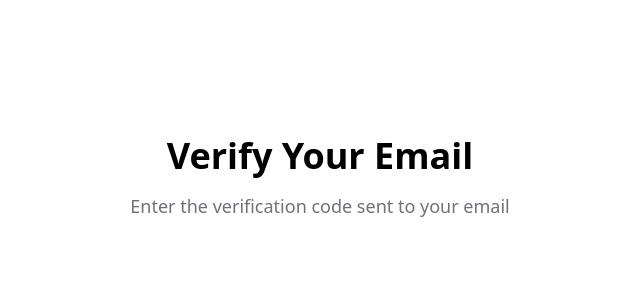
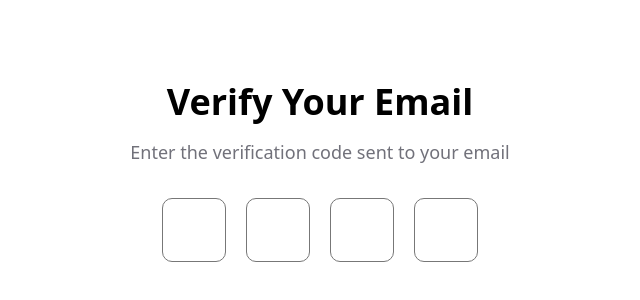
Before and after one commit to himsgyawali54/Food-Zone, a React (Vite) app: page /emailverification in a window 1280 px wide. Shown: the part 222-522 px from the top of the page, without its empty margins (320-960 px from the left). Built offline with nearby package versions, Linux system fonts and the light colour scheme; no server answers.

Commit message:
useref hook is used

```diff
--- a/src/Register/EmailVerification/index.tsx
+++ b/src/Register/EmailVerification/index.tsx
@@ -1,9 +1,11 @@
+import OtpForm from "../../component/forms/OtpForm";
 import EmailVerifyHeader from "../../molecules/EmailVerifyHeader";
 
 const EmailVerification = () => {
   return (
-    <div>
+    <div className="flex flex-col justify-center  items-center h-screen">
       <EmailVerifyHeader />
+      <OtpForm />
     </div>
   );
 };
--- a/src/component/forms/OtpForm/index.tsx
+++ b/src/component/forms/OtpForm/index.tsx
@@ -1,15 +1,23 @@
-import React from "react";
+import React, { useRef } from "react";
 import TextInput from "../TextInput";
 
 const OtpForm = () => {
+  const inputRefs = [
+    useRef<HTMLInputElement>(null),
+    useRef<HTMLInputElement>(null),
+    useRef<HTMLInputElement>(null),
+    useRef<HTMLInputElement>(null),
+  ];
   return (
     <form>
       <div className="mt-5 flex w-full justify-evenly gap-5">
-        <TextInput
-          extraClass="h-16 w-16 rounded-[10px] border border-[#777777] p-3 text-[#474747] text-center text-xl font-semibold outline-none"
-          autoComplete="off"
-          required
-        />
+        {inputRefs.map((inputRefs, index) => (
+          <TextInput
+            extraClass="h-16 w-16 rounded-[10px] border border-[#777777] p-3 text-[#474747] text-center text-xl font-semibold outline-none"
+            autoComplete="off"
+            required
+          />
+        ))}
       </div>
     </form>
   );
--- a/src/molecules/EmailVerifyHeader/index.tsx
+++ b/src/molecules/EmailVerifyHeader/index.tsx
@@ -2,8 +2,8 @@ import React from "react";
 
 const EmailVerifyHeader = () => {
   return (
-    <div className="flex flex-col items-center justify-center h-screen">
-      <h2 className="text-4xl font-semibold">Verify Your Email</h2>
+    <div className=" text-center">
+      <h2 className="text-4xl font-semibold ">Verify Your Email</h2>
       <p className="mt-4 text-lg font-normal text-zinc-500">
         Enter the verification code sent to your email
       </p>
```
